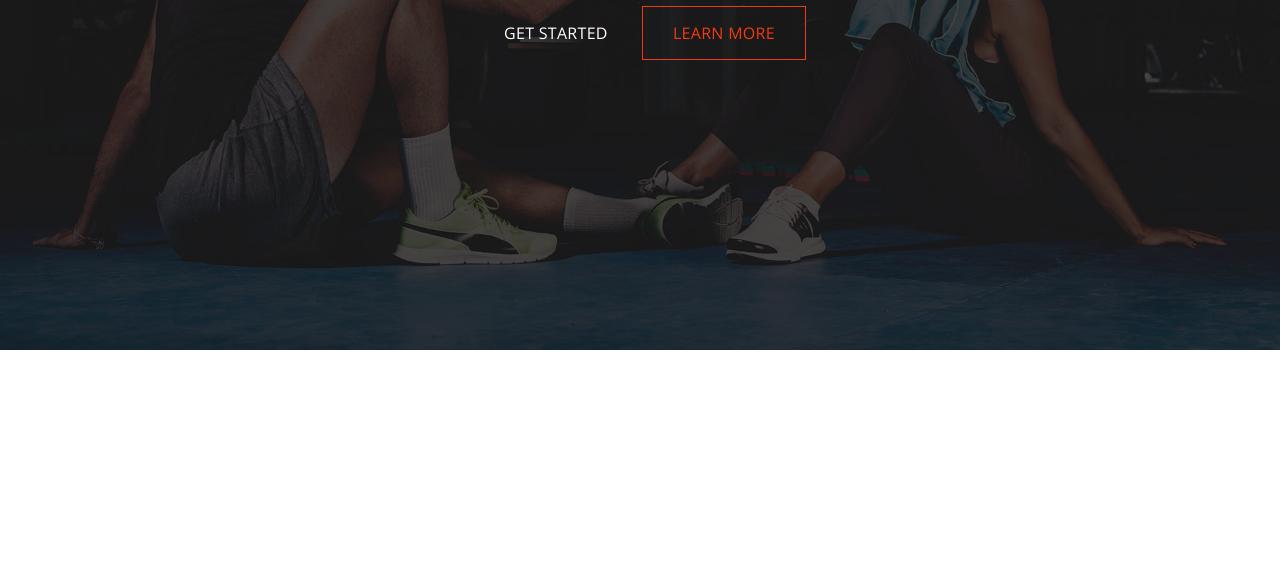
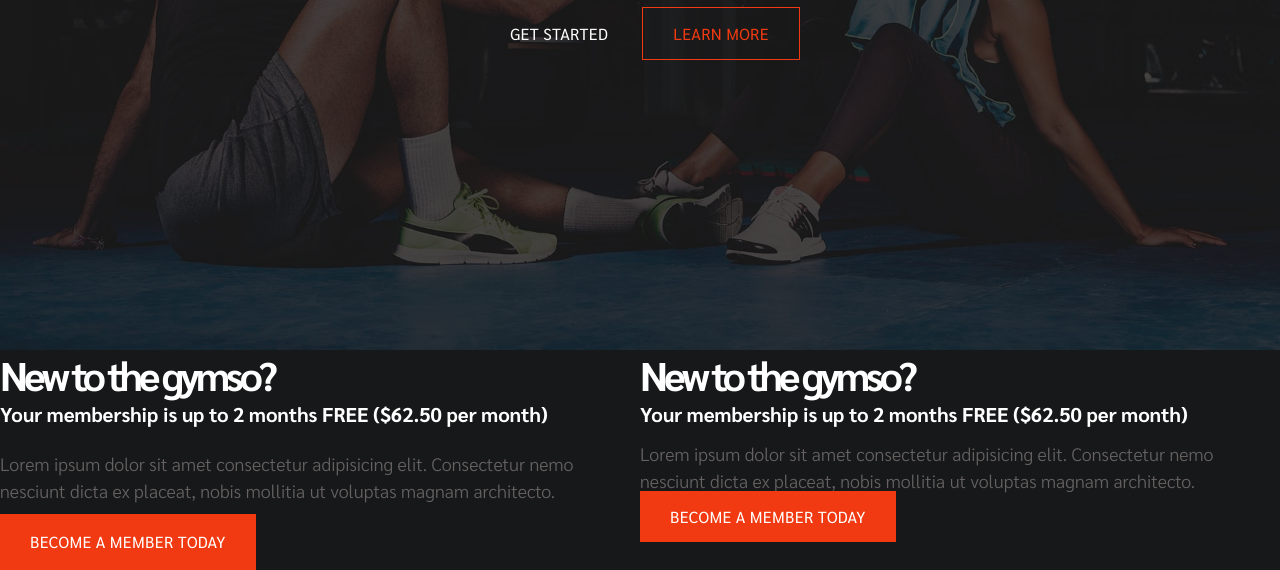
Before and after one commit to baskaradm/gmyso-fitness, a plain HTML site: page index.html in a window 1280 px wide. Shown: the part 450-1020 px from the top of the page. Before the commit the page ends 800 px from the top, so only its background shows below. Drawn offline with nearby package versions, Linux system fonts and the light colour scheme.

Commit message:
Add new font and short info section and style that  and also change the way i use button utility classes

```diff
--- a/css/style.css
+++ b/css/style.css
@@ -1,6 +1,9 @@
 /* @import url('https://fonts.googleapis.com/css2?family=Rubik:wght@300;400&display=swap'); */
-@import url('https://fonts.googleapis.com/css2?family=Open+Sans:wght@300;400&display=swap');
+/* @import url('https://fonts.googleapis.com/css2?family=Open+Sans:wght@300;400&display=swap'); */
 
+/* @import url('https://fonts.googleapis.com/css2?family=Sarabun&display=swap'); */
+
+@import url('https://fonts.googleapis.com/css2?family=Sarabun:wght@300;400;500;600;700&display=swap');
 /* General Styling */
 * {
   box-sizing: border-box;
@@ -9,7 +12,7 @@
 }
 
 body {
-  font-family: 'Open Sans', sans-serif;
+  font-family: 'Sarabun', sans-serif;
   line-height: 1.6;
 }
 
@@ -119,6 +122,7 @@ img {
   font-size: 45px;
   font-weight: 700;
   letter-spacing: 0.3px;
+  text-transform: uppercase;
 }
 
 .hero .content p {
--- a/css/utilities.css
+++ b/css/utilities.css
@@ -13,39 +13,83 @@
 }
 
 .btn:hover {
-  cursor: pointer;
-  display: inline;
-  padding: 15px 30px;
+  transition: all 0.3s;
   color: #f13a11;
-  background-color: transparent;
-  border: none;
-  text-transform: uppercase;
-  letter-spacing: 0.3px;
-  font-size: 1rem;
-  transition: all 0.3s;
 }
 
 .btn-secondary {
-  cursor: pointer;
-  display: inline;
-  padding: 15px 30px;
   color: #f13a11;
-  background-color: transparent;
   border: 1px solid #f13a11;
-  text-transform: uppercase;
-  letter-spacing: 0.3px;
-  font-size: 1rem;
 }
 
 .btn-secondary:hover {
-  cursor: pointer;
-  display: inline;
-  padding: 15px 30px;
-  color: #f13a11;
   background-color: #fff;
   border: 1px solid #fff;
-  text-transform: uppercase;
-  letter-spacing: 0.3px;
-  font-size: 1rem;
-  transition: all 0.3s;
 }
+
+.btn-third {
+  background-color: #f13a11;
+}
+
+.btn-third:hover {
+  background-color: #fff;
+}
+/* Backgrounds */
+.bg-primary {
+  background-color: #171819;
+  color: #fff;
+}
+
+/* Flex columns */
+.flex-columns.flex-reverse .row {
+  flex-direction: row-reverse;
+}
+.flex-columns .row {
+  display: flex;
+  flex-direction: row;
+  flex-wrap: wrap;
+  width: 100%;
+}
+
+.flex-columns .column {
+  display: flex;
+  flex-direction: column;
+  flex: 1;
+}
+
+.flex-columns .column .column-1,
+.flex-columns .column .column-2 {
+  height: 100%;
+}
+
+.flex-columns img {
+  width: 100%;
+  height: 100%;
+  object-fit: cover;
+}
+
+.flex-columns .column-2 {
+  display: flex;
+  flex-direction: column;
+  align-items: flex-start;
+  justify-content: center;
+}
+
+.flex-columns h2 {
+  font-size: 40px;
+  font-weight: bold;
+  letter-spacing: -4px;
+}
+
+.flex-columns h4 {
+  margin-bottom: 10px;
+  font-size: 20px;
+}
+
+.flex-columns p {
+  /* margin: 0 20px; */
+  font-size: 18px;
+  font-weight: 300;
+  color: #666262;
+  line-height: 1.5em;
+}
--- a/index.html
+++ b/index.html
@@ -34,23 +34,49 @@
             </div>
           </ul>
         </nav>
-        <!-- <div class="social">
-          <a href="#"><i class="fab fa-facebook"></i></a>
-          <a href="#"><i class="fab fa-twitter"></i></a>
-          <a href="#"><i class="fab fa-instagram"></i></a>
-        </div> -->
       </div>
       <div class="content">
         <p>new way to build a healthy lifestyle!</p>
         <h1>
-          UPGRADE YOUR BODY AT <br />
-          GYMSO FITNESS
+          Upgrade your body at <br />
+          Gymso Fitness
         </h1>
         <div class="buttons-hero">
           <a href="#about" class="btn"> Get Started</a>
-          <a href="#about" class="btn-secondary"> Learn More</a>
+          <a href="#about" class="btn btn-secondary"> Learn More</a>
         </div>
       </div>
     </header>
+    <main>
+      <!-- Short Info:  -->
+      <section class="flex-columns flex-reverse bg-primary">
+        <div class="row">
+          <div class="column">
+            <div class="column-1">
+              <h2>New to the gymso?</h2>
+              <h4>Your membership is up to 2 months FREE ($62.50 per month)</h4>
+              <p>
+                Lorem ipsum dolor sit amet consectetur adipisicing elit.
+                Consectetur nemo nesciunt dicta ex placeat, nobis mollitia ut
+                voluptas magnam architecto.
+              </p>
+              <a href="" class="btn btn-third"> Become a member today</a>
+            </div>
+          </div>
+          <div class="column">
+            <div class="column-2">
+              <h2>New to the gymso?</h2>
+              <h4>Your membership is up to 2 months FREE ($62.50 per month)</h4>
+              <p>
+                Lorem ipsum dolor sit amet consectetur adipisicing elit.
+                Consectetur nemo nesciunt dicta ex placeat, nobis mollitia ut
+                voluptas magnam architecto.
+              </p>
+              <a href="" class="btn btn-third"> Become a member today</a>
+            </div>
+          </div>
+        </div>
+      </section>
+    </main>
   </body>
 </html>
```
